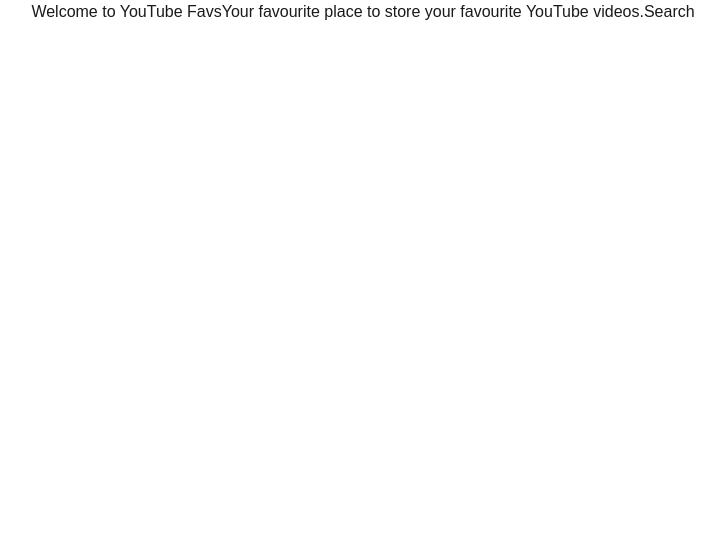
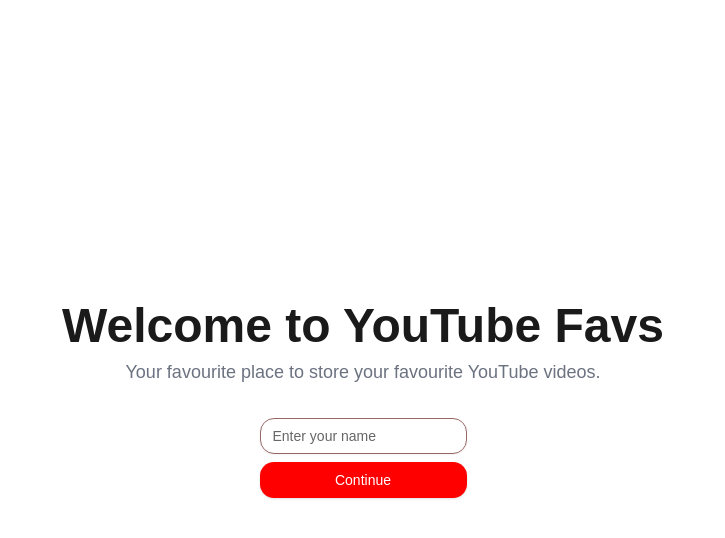
Before and after one commit to luketurnbull/august-activities, a Next.js app in the folder activity-3/: page / in a window 1280 px wide. Shown: the top 538 px of the page, without its empty margins (277-1002 px from the left). Built offline with nearby package versions, Linux system fonts and the light colour scheme.

Commit message:
Activity 3 - Added Zustand and created a user store
- Added Zustand dependency and created an User store to store the users name.
- Update the landing page to ask for the user name and store it in the store
- Display the users name in the sidebar

```diff
--- a/activity-3/package.json
+++ b/activity-3/package.json
@@ -19,7 +19,8 @@
     "react-dom": "19.0.0-rc-66855b96-20241106",
     "react-query": "^3.39.3",
     "tailwind-merge": "^2.5.5",
-    "tailwindcss-animate": "^1.0.7"
+    "tailwindcss-animate": "^1.0.7",
+    "zustand": "^5.0.1"
   },
   "devDependencies": {
     "@types/node": "^20",
--- a/activity-3/src/app/page.tsx
+++ b/activity-3/src/app/page.tsx
@@ -1,11 +1,43 @@
-import Link from "next/link";
+"use client";
+
+import { Button } from "@/components/ui/button";
+import { Input } from "@/components/ui/input";
+import { useUserStore } from "@/stores/user";
+import { useRouter } from "next/navigation";
+import { useState } from "react";
 
 export default function Home() {
+  const [input, setInput] = useState("");
+  const { setName } = useUserStore();
+  const router = useRouter();
+
+  const onContinue = () => {
+    if (input) {
+      setName(input);
+      router.push("/favs/search");
+    }
+  };
+
   return (
-    <div className="flex justify-center items-center w-full h-full">
-      <h1>Welcome to YouTube Favs</h1>
-      <p>Your favourite place to store your favourite YouTube videos.</p>
-      <Link href="/favs/search">Search</Link>
+    <div className="flex flex-col gap-8 justify-center items-center w-full h-screen">
+      <div className="flex flex-col gap-2 justify-center items-center">
+        <h1 className="text-5xl font-semibold">Welcome to YouTube Favs</h1>
+        <p className="text-lg text-gray-500">
+          Your favourite place to store your favourite YouTube videos.
+        </p>
+      </div>
+      <div className="flex flex-col gap-2">
+        <Input
+          placeholder="Enter your name"
+          onChange={(e) => setInput(e.target.value)}
+          onKeyDown={(e) => {
+            if (e.key === "Enter") {
+              onContinue();
+            }
+          }}
+        />
+        <Button onClick={onContinue}>Continue</Button>
+      </div>
     </div>
   );
 }
--- a/activity-3/src/components/header.tsx
+++ b/activity-3/src/components/header.tsx
@@ -20,7 +20,6 @@
           <span className="sr-only">Open sidebar</span>
         </Button>
         <h1 className="text-2xl font-semibold text-gray-800">{title}</h1>
-        <div className="flex items-center">Hello user</div>
       </div>
     </header>
   );
--- a/activity-3/src/components/sidebar.tsx
+++ b/activity-3/src/components/sidebar.tsx
@@ -1,7 +1,8 @@
-import { X, Search, Star } from "lucide-react";
+import { X, Search, Star, User } from "lucide-react";
 import Link from "next/link";
 import { Button } from "@/components/ui/button";
 import { ScrollArea } from "@/components/ui/scroll-area";
+import { useUserStore } from "@/stores/user";
 
 export default function Sidebar({
   open,
@@ -10,6 +11,7 @@
   open: boolean;
   onClose: () => void;
 }) {
+  const { name } = useUserStore();
   return (
     <div
       className={`fixed inset-y-0 left-0 z-50 w-64 transform transition-transform duration-300 ease-in-out ${
@@ -30,6 +32,12 @@
           <span className="sr-only">Close sidebar</span>
         </Button>
       </div>
+      <div className="py-2 px-4">
+        <div className="flex items-center gap-2">
+          <User className="h-6 w-6" />
+          {name}
+        </div>
+      </div>
       <ScrollArea className="flex-grow">
         <nav className="space-y-2 p-4">
           <Link href="/favs/search">
--- /dev/null
+++ b/activity-3/src/stores/user.ts
@@ -0,0 +1,11 @@
+import { create } from "zustand";
+
+interface UserState {
+  name: string;
+  setName: (name: string) => void;
+}
+
+export const useUserStore = create<UserState>((set) => ({
+  name: "",
+  setName: (name) => set({ name }),
+}));
```
Also changed, not shown: 2 other files (tests, documents, lock files or other folders).
